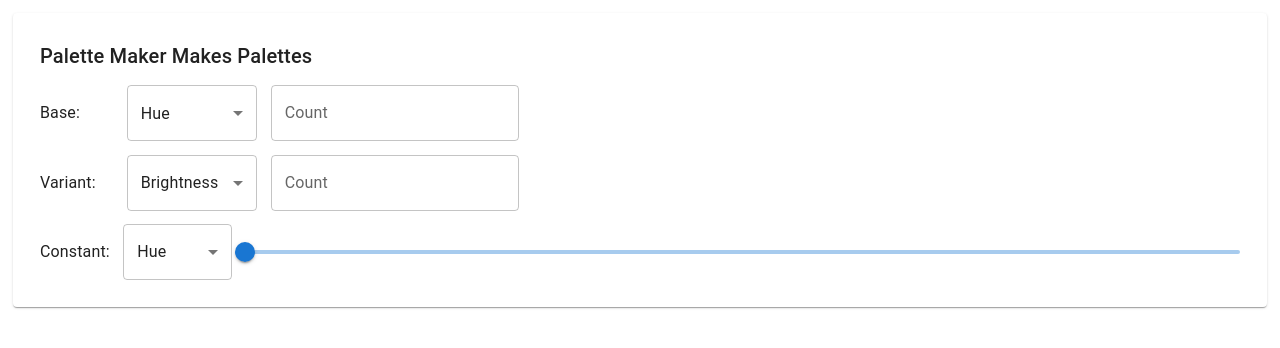
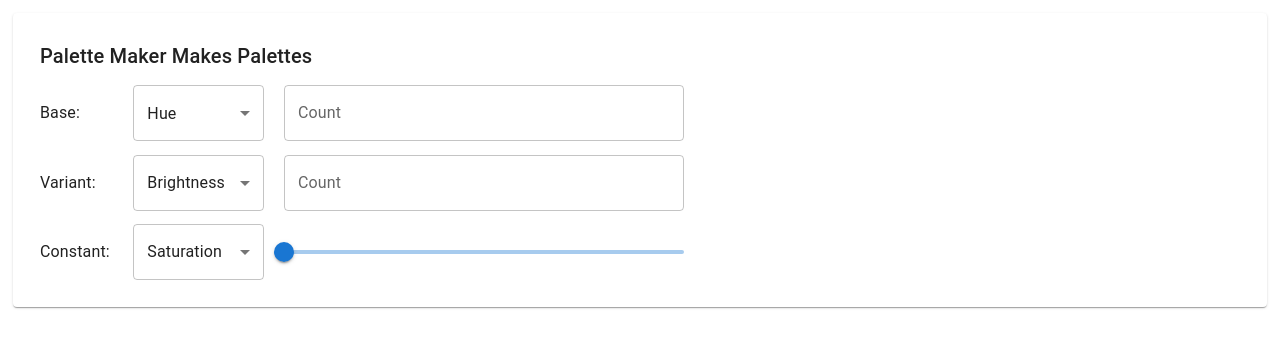
Before and after one commit to davor-skontra/pmmp, a React (Create React App) app: page / in a window 1280 px wide. Shown: the top 348 px of the page. Built offline with nearby package versions, Linux system fonts and the light colour scheme.

Commit message:
Fix element sizes

```diff
--- a/src/App.tsx
+++ b/src/App.tsx
@@ -4,7 +4,7 @@ import {Box, Card, Typography} from "@mui/material";
 import ColorPropertySelectorWithTextField from "./ColorPropertySelectorWithTextField";
 import {ColorProperty} from "./palette-engine";
 import _ from 'lodash'
-import ColorValueSlider from "./ColorValueSlider";
+import ColorValueSlider from "./ColorPropertySelectorWithSlider";
 
 const cardStyle: CSSProperties = {
     margin: '10pt',
@@ -17,7 +17,7 @@ const cardStyle: CSSProperties = {
 function App() {
     const [baseSelection, setBaseSelection] = useState(ColorProperty.Hue)
     const [variantSelection, setVariantSelection] = useState(ColorProperty.Brightness)
-    const [constantSelection, setConstantSelection] = useState(ColorProperty.Brightness)
+    const [constantSelection, setConstantSelection] = useState(ColorProperty.Saturation)
 
     useEffect(() => {
         document.title = "pmmp - Make Palettes"
@@ -41,7 +41,7 @@ function App() {
                 />
                 <ColorValueSlider
                     title={`Constant:`}
-                    defaultSelected={baseSelection}
+                    defaultSelected={constantSelection}
                     onOptionChange={setConstantSelection}
                     onValueChange={x => {}}
                     min={1}
--- a/src/ColorPropertySelector.tsx
+++ b/src/ColorPropertySelector.tsx
@@ -18,7 +18,7 @@ const formControlStyle: CSSProperties = {
     display: 'flex',
     flexDirection: 'row',
     alignItems: 'center',
-    gap: '10pt',
+    gap: '15pt',
 }
 
 const colorProperties = Object.values<ColorProperty>(ColorProperty)
--- a/src/ColorValueSlider.tsx
+++ b/src/ColorPropertySelectorWithSlider.tsx
@@ -5,7 +5,11 @@ type SliderColorPropertySelectorProps = ColorPropertySelectorProps & SliderProps
 
 function renderSlider(p: SliderColorPropertySelectorProps, onValueChange: (value: number) => void) {
     return (
-        <Slider {...p}/>
+        <Slider
+            style={{width: '100%', maxWidth: '300pt'}} {...p}
+            onChange={(e, v )=> p.onValueChange(v as number)}
+            step={1}
+        />
     )
 }
 
--- a/src/ColorPropertySelectorWithTextField.tsx
+++ b/src/ColorPropertySelectorWithTextField.tsx
@@ -4,6 +4,7 @@ import ColorPropertySelector, {ColorPropertySelectorProps} from "./ColorProperty
 function renderTextField(onValueChange: (value: number) => void) {
     return (
         <TextField
+            style={{width: '100%', maxWidth: '300pt'}}
             type={'number'}
             inputProps={{inputMode: 'numeric'}}
             label={'Count'}
```
